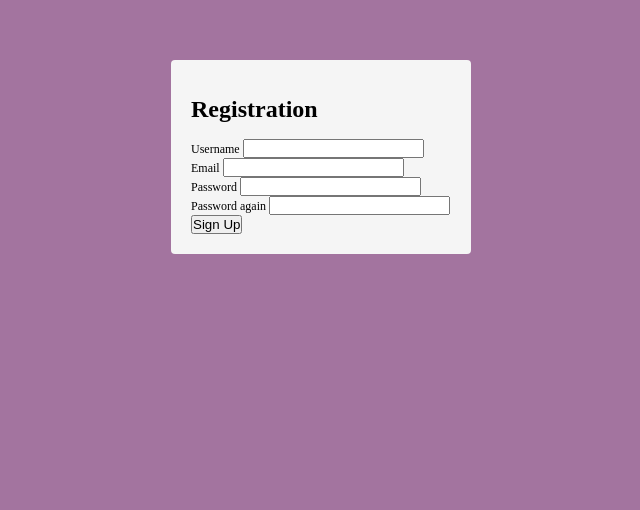
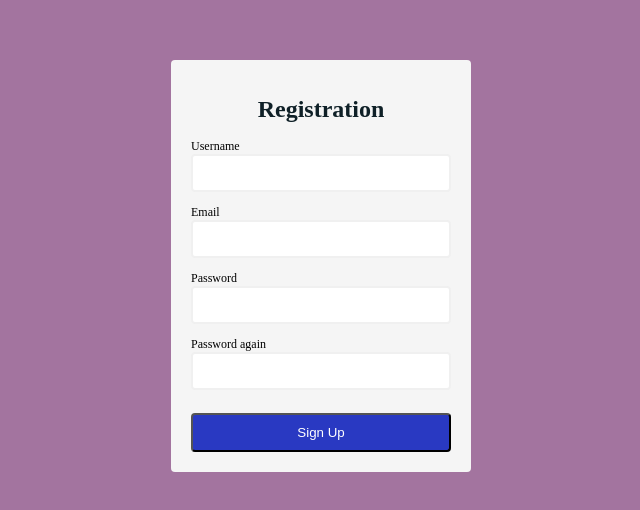
Before and after one commit to Bofi1/form-Js-BasicValidations, a plain HTML site: page index.html in a window 1280 px wide. Shown: the part 180-690 px from the top of the page, without its empty margins (319-959 px from the left). Drawn offline with Linux system fonts and the light colour scheme.

Commit message:
css update

```diff
--- a/style.css
+++ b/style.css
@@ -15,3 +15,50 @@ body{
     border-radius: 4px;
     font-size: 12px;
 }
+
+#form h1{
+    color: #0f2027;
+    text-align: center;
+}
+
+#form button {
+    padding: 10px;
+    margin-top: 10px;
+    width: 100%;
+    color: white;
+    background-color: rgb(41, 57, 194);
+    border-radius: 4px;
+}
+
+.input-control{
+    display: flex;
+    flex-direction: column;
+}
+
+
+.input-control input{
+    border: 2px solid #f0f0f0;
+    border-radius: 4px;
+    display: block;
+    font-size: 12px;
+    padding: 10px;
+    width: 100%;
+}
+
+.input-control input:focus{
+    outline: 0;
+}
+
+.input-control.success input{
+    border-color: #09c372;
+}
+
+.input-control.error input{
+    border-color: #ff3860;
+}
+
+.input-control .error{
+    color: #ff3860;
+    font-size: 9px;
+    height: 13px;
+}
```
